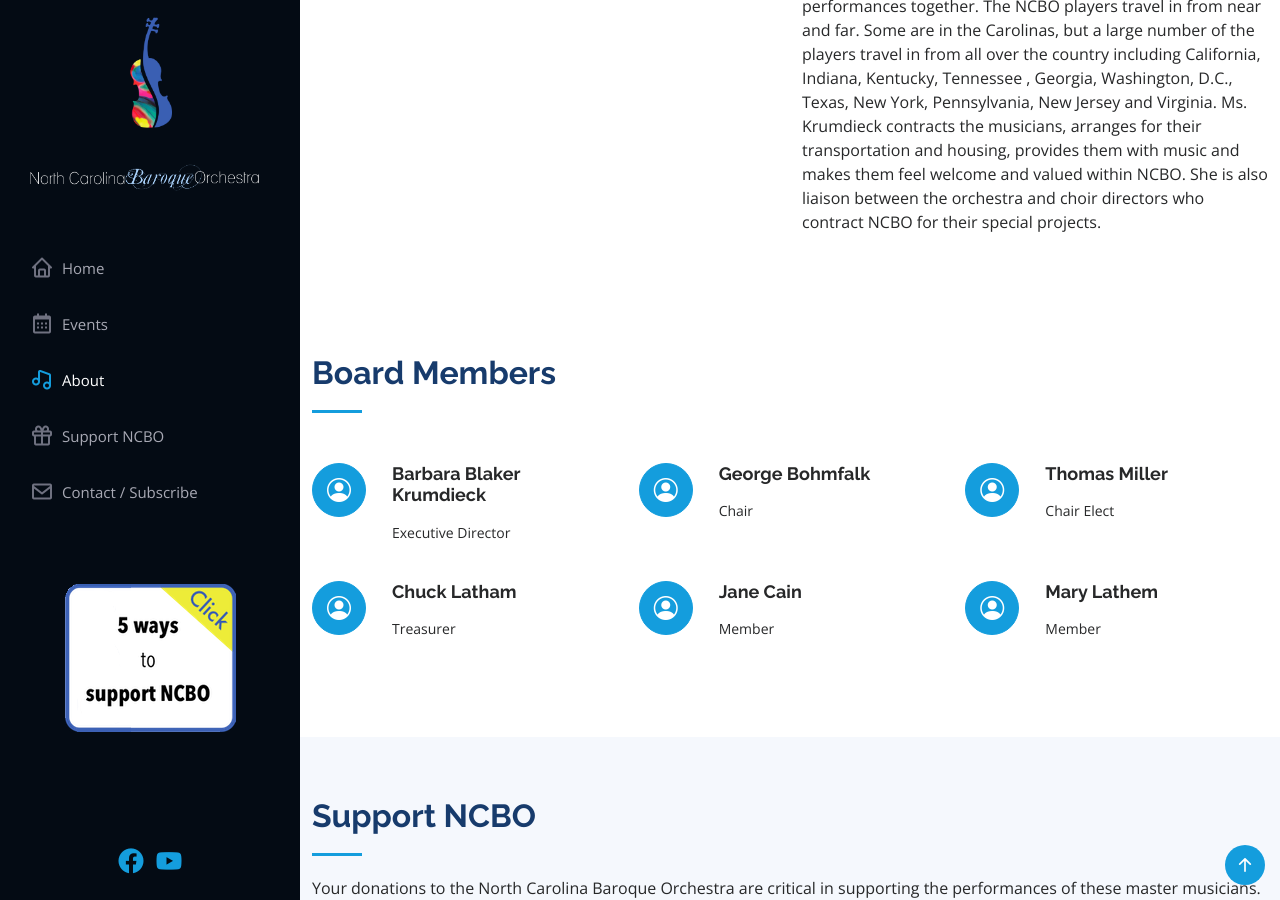
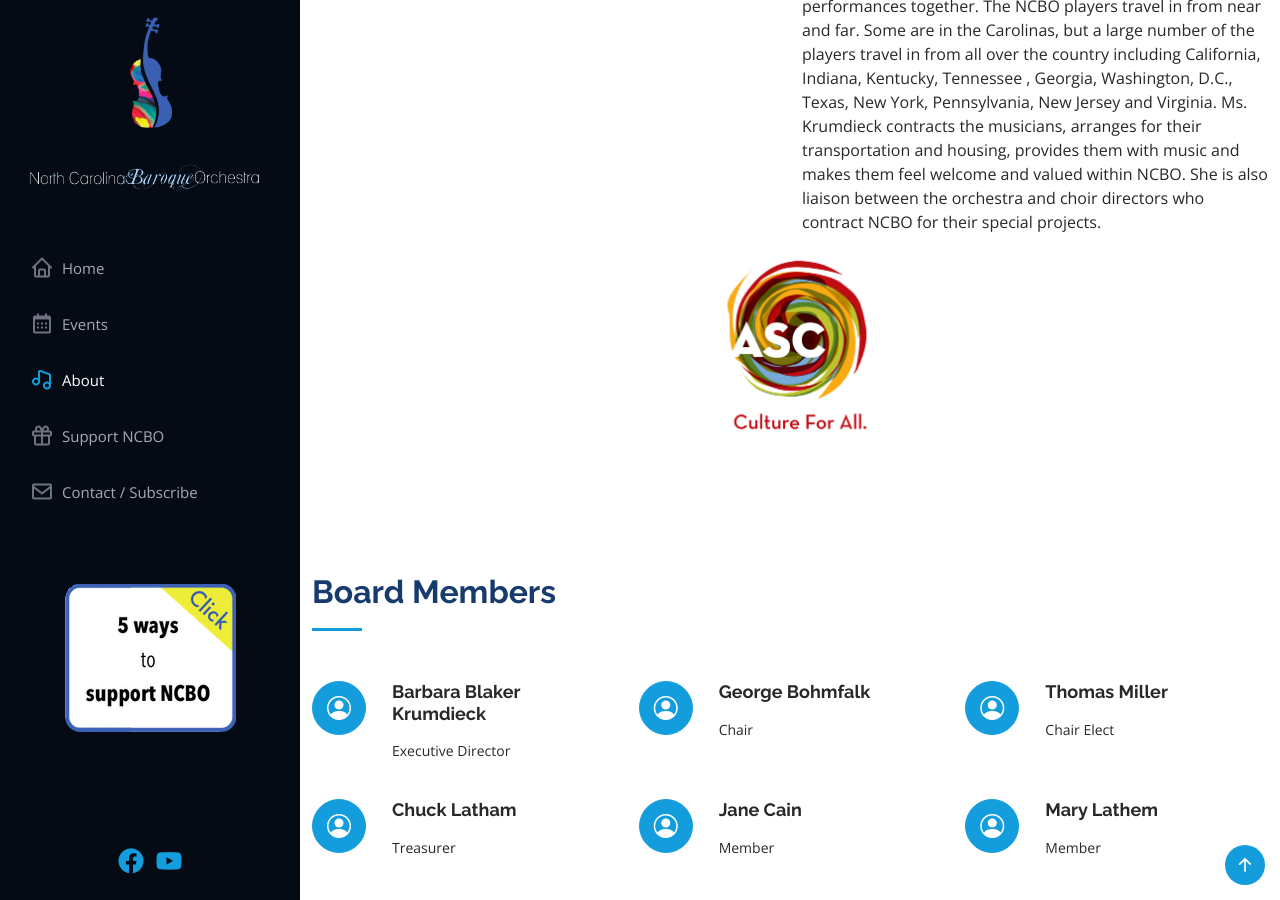
Before and after one commit to ncbaroqueorchestra/ncboweb, a Jekyll site: the page built from index.md, in a window 1280 px wide and 900 px high, scrolled down 3842 px. Built offline with Jekyll 4.4.1, drawn with Linux system fonts in a browser that asks for light colours; comment, search, counter and statistics services are not loaded.

Commit message:
ASC logo added to site

```diff
--- a/_layouts/home.html
+++ b/_layouts/home.html
@@ -102,6 +102,11 @@
                         feel welcome and valued within NCBO. She is also liaison between the orchestra and choir directors who contract NCBO for their special projects.
                     </p>
                 </div>
+            </div>
+            <div class="row">
+                <a href="https://artsandscience.org/">
+                    <img src="assets/img/ASC_Logo_Transparent_225px.png" style="width: 225px; margin: 0 auto; display: block;" />
+                </a>
             </div>
         </div>
     </section>
```
Also changed, not shown: assets/img/ASC_Logo_Transparent.png (added), assets/img/ASC_Logo_Transparent_225px.png (added).
